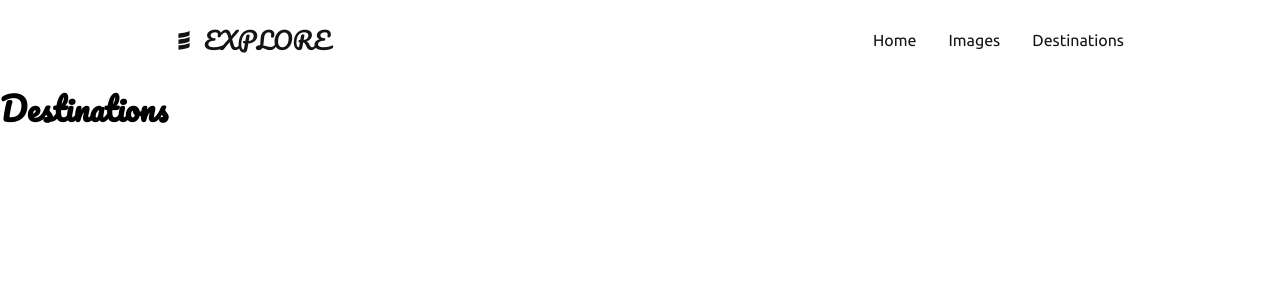
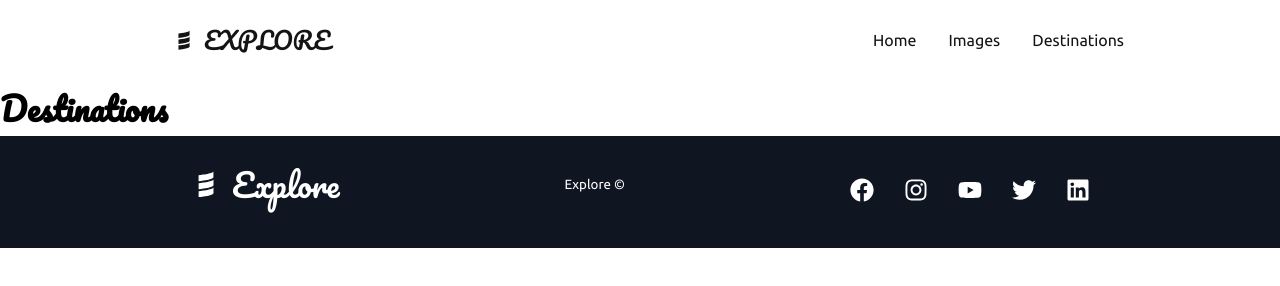
Before and after one commit to skusebauch/gatsby-landingpage, a Gatsby site: page /destinations in a window 1280 px wide. Built offline with nearby package versions, Linux system fonts and the light colour scheme; Gatsby itself is replaced by a stand-in of ours.

Commit message:
imple footer

```diff
--- /dev/null
+++ b/src/components/Footer/FooterElements.js
@@ -0,0 +1,59 @@
+import styled from "styled-components"
+import { Link } from "gatsby"
+import { DiScala } from "react-icons/di"
+
+export const FooterContainer = styled.div`
+  background-color: #101522;
+  display: flex;
+  flex-direction: column;
+  justify-content: center;
+  align-items: center;
+`
+
+export const SocialMedia = styled.section`
+  max-width: 1000px;
+  width: 100%;
+`
+export const SocialMediaWrap = styled.div`
+  display: flex;
+  justify-content: space-between;
+  align-items: center;
+  width: 90%;
+  max-width: 1000px;
+  margin: 20px auto;
+
+  @media screen and (max-width: 820px) {
+    flex-direction: column;
+  }
+`
+
+export const SocialLogo = styled(Link)`
+  color: #fff;
+  justify-self: start;
+  cursor: pointer;
+  text-decoration: none;
+  font-size: 2rem;
+  display: flex;
+  align-items: center;
+  margin-bottom: 16px;
+`
+
+export const SocialIcon = styled(DiScala)`
+  margin-right: 10px;
+`
+
+export const WebsiteRights = styled.small`
+  color: #fff;
+  margin-bottom: 16px;
+  font-family: "Ubuntu", sans-serif;
+`
+export const SocialIcons = styled.div`
+  display: flex;
+  justify-content: space-between;
+  align-items: center;
+  width: 240px;
+`
+export const SocialIconLink = styled.a`
+  color: #fff;
+  font-size: 24px;
+`
--- /dev/null
+++ b/src/components/Footer/index.js
@@ -0,0 +1,57 @@
+import React from "react"
+import {
+  FaFacebook,
+  FaInstagram,
+  FaLinkedin,
+  FaTwitter,
+  FaYoutube,
+} from "react-icons/fa"
+import {
+  FooterContainer,
+  SocialMedia,
+  SocialMediaWrap,
+  SocialLogo,
+  SocialIcon,
+  SocialIcons,
+  WebsiteRights,
+  SocialIconLink,
+} from "./FooterElements.js"
+
+const Footer = () => {
+  return (
+    <FooterContainer>
+      <SocialMedia>
+        <SocialMediaWrap>
+          <SocialLogo to="/">
+            <SocialIcon />
+            Explore
+          </SocialLogo>
+          <WebsiteRights>Explore &copy; {new Date().getFullYear}</WebsiteRights>
+          <SocialIcons>
+            <SocialIconLink href="/" target="_blank" aria-label="Facebook">
+              <FaFacebook />
+            </SocialIconLink>
+            <SocialIconLink href="/" target="_blank" aria-label="Instagram">
+              <FaInstagram />
+            </SocialIconLink>
+            <SocialIconLink
+              href="//www.youtube.com/channel/UCYDJWfuQsfzlJWqaGNW3n_g"
+              target="_blank"
+              aria-label="Youtube"
+              rel="noopener noreferrer"
+            >
+              <FaYoutube />
+            </SocialIconLink>
+            <SocialIconLink href="/" target="_blank" aria-label="Twitter">
+              <FaTwitter />
+            </SocialIconLink>
+            <SocialIconLink href="/" target="_blank" aria-label="LinkedIn">
+              <FaLinkedin />
+            </SocialIconLink>
+          </SocialIcons>
+        </SocialMediaWrap>
+      </SocialMedia>
+    </FooterContainer>
+  )
+}
+export default Footer
--- a/src/components/image.js
+++ b/src/components/image.js
@@ -16,7 +16,7 @@ const Image = () => {
           node {
             base
             childImageSharp {
-              fluid {
+              fluid(maxHeight: 600, maxWidth: 600) {
                 ...GatsbyImageSharpFluid
               }
             }
--- a/src/components/layout.js
+++ b/src/components/layout.js
@@ -4,9 +4,10 @@ import { useStaticQuery, graphql } from "gatsby"
 
 import "./layout.css"
 import Navbar from "./Navbar"
+import Footer from "./Footer"
 
 const Layout = ({ children }) => {
-  const data = useStaticQuery(graphql`
+  useStaticQuery(graphql`
     query SiteTitleQuery {
       site {
         siteMetadata {
@@ -20,6 +21,7 @@ const Layout = ({ children }) => {
     <>
       <Navbar />
       <main>{children}</main>
+      <Footer />
     </>
   )
 }
--- a/src/pages/index.js
+++ b/src/pages/index.js
@@ -1,10 +1,10 @@
 import React from "react"
-import { Link } from "gatsby"
 
 import Layout from "../components/layout"
 import Image from "../components/image"
 import SEO from "../components/seo"
 import HeroSection from "../components/HeroSection"
+import Footer from "../components/Footer"
 
 const IndexPage = () => (
   <Layout>
```
Also changed, not shown: src/components/image.css (+4 -4 lines).
